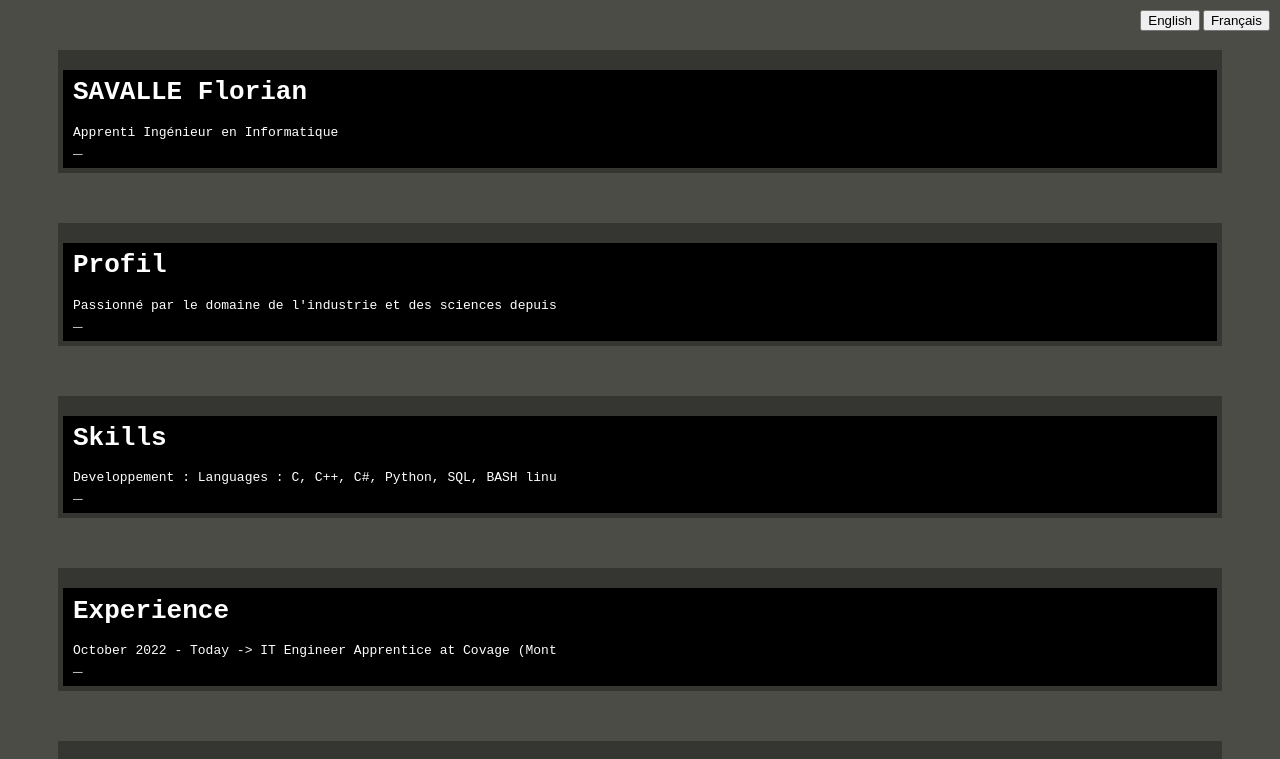
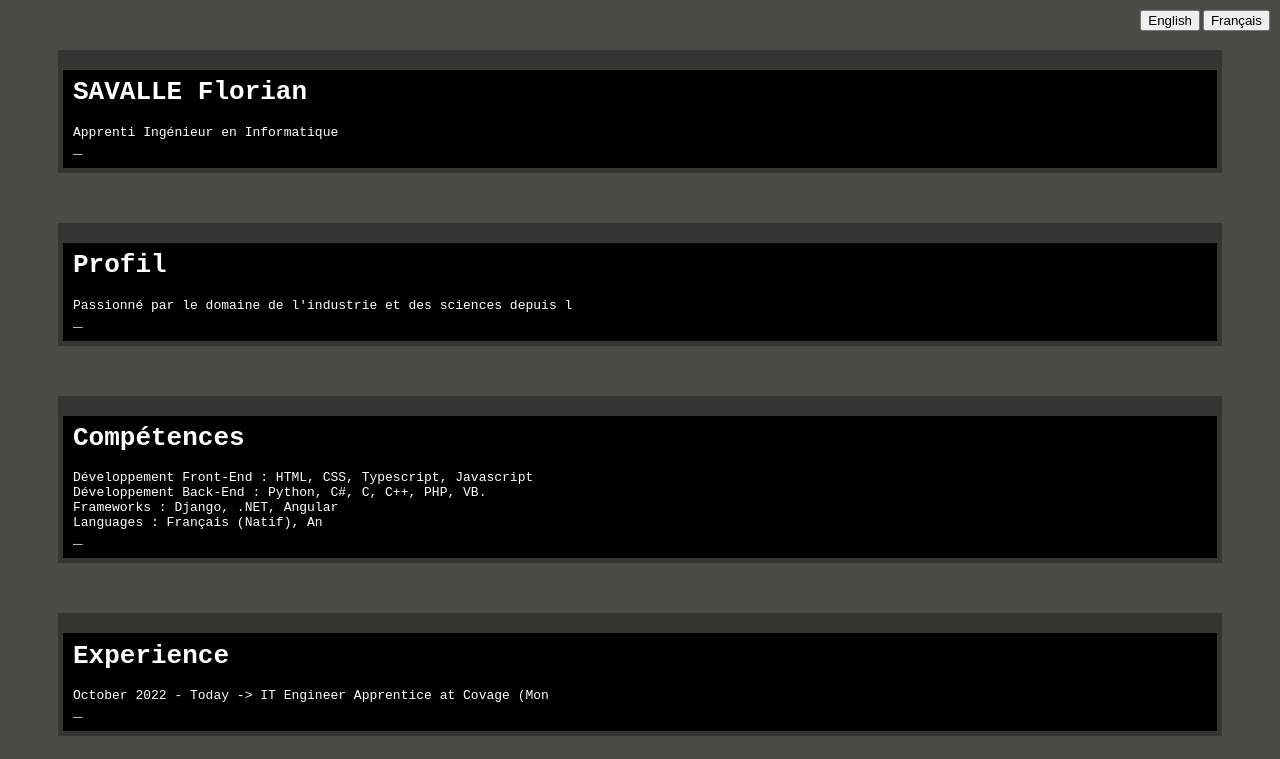
Before and after one commit to EpikToo/EpikToo.github.io, an Angular app: page / in a window 1280 px wide. Shown: the top 759 px of the page. Built offline with nearby package versions, Linux system fonts and the light colour scheme.

Commit message:
Misc translations done

```diff
--- a/src/app/miscinfos/miscinfos.component.html
+++ b/src/app/miscinfos/miscinfos.component.html
@@ -1,17 +1,9 @@
 <div class="terminal-window">
     <div class="terminal-bar"></div>
-    <h1 class="main_font" appShowText delay="0">Skills</h1>
-    <div class="main_font" appShowText delay="2000">
-        Developpement :
-        Languages : C, C++, C#, Python, SQL, BASH linux, Assembleur, HTML, CSS, JavaScript, PHP, VBA, VB.NET.
-        Other : SysML, UML, Merise, WinForms, iOS.
-        Mastered softwares :
-        Conception : SolidWorks, Fusion360, Isis Proteus 7, JMerise, Logisim, Revit, Flowgorithmn, Packet Tracer.
-        IT : VMWare, Jupyter Notebook, VisualStudio, Arduino IDE, ATmel Studio, MySQL, SQLserver, Wireshark, Postman, XamPP.
-        Other : Suite Office, Audacity, GitHub.
-        Languages :
-        French : Maternal language.
-        English : 893 TOEIC points.
-    </div>
+    <h1 class="main_font" appShowText delay="50">{{ translationService.translate('misctitle') }}</h1>
+    <div class="main_font" appShowText delay="2000"> {{ translationService.translate('misccontent1') }}</div>
+    <div class="main_font" appShowText delay="2500"> {{ translationService.translate('misccontent2') }}</div>
+    <div class="main_font" appShowText delay="3000"> {{ translationService.translate('misccontent3') }}</div>
+    <div class="main_font" appShowText delay="3500"> {{ translationService.translate('misccontent4') }}</div>
     <span class= "typed-cursor">_</span>
 </div>
--- a/src/app/miscinfos/miscinfos.component.ts
+++ b/src/app/miscinfos/miscinfos.component.ts
@@ -1,4 +1,4 @@
-import { Component } from '@angular/core';
+import { Component, OnInit } from '@angular/core';
 import { TranslationService } from '../translation.service';
 
 @Component({
@@ -6,7 +6,15 @@ import { TranslationService } from '../translation.service';
   templateUrl: './miscinfos.component.html',
   styleUrls: ['./miscinfos.component.css']
 })
-export class MiscinfosComponent {
-  constructor(public translationService: TranslationService) {}
+export class MiscinfosComponent implements OnInit {
+  dataLoaded = false;
+
+  constructor(public translationService: TranslationService) { }
+
+  ngOnInit() {
+    this.translationService.dataLoaded$.subscribe(isLoaded => {
+      this.dataLoaded = isLoaded;
+    });
+  }
 
 }
--- a/src/assets/i18n/fr.json
+++ b/src/assets/i18n/fr.json
@@ -2,5 +2,10 @@
     "nametitle": "SAVALLE Florian",
     "namecontent" : "Apprenti Ingénieur en Informatique",
     "profiletitle" : "Profil",
-    "profilecontent" : "Passionné par le domaine de l'industrie et des sciences depuis le collège, je me suis découvert une véritable passion pour l'informatique et l'électronique dès le lycée. J'ai donc décidé d'intégrer une école d'ingénieur en apprentissage pour approfondir mes connaissances dans le domaine. Toujours à la recherche d'un challenge et de nouvelles technologies à découvrir."
+    "profilecontent" : "Passionné par le domaine de l'industrie et des sciences depuis le collège, je me suis découvert une véritable passion pour l'informatique et l'électronique dès le lycée. J'ai donc décidé d'intégrer une école d'ingénieur en apprentissage pour approfondir mes connaissances dans le domaine. Toujours à la recherche d'un challenge et de nouvelles technologies à découvrir.",
+    "misctitle": "Compétences",
+    "misccontent1" : "Développement Front-End : HTML, CSS, Typescript, Javascript",
+    "misccontent2" : "Développement Back-End : Python, C#, C, C++, PHP, VB.Net, SQL, VBA",
+    "misccontent3" : "Frameworks : Django, .NET, Angular",
+    "misccontent4" : "Languages : Français (Natif), Anglais (900+ TOEIC), Espagnol (Notions)"
 }
```
Also changed, not shown: src/assets/i18n/en.json (+6 -1 lines).
